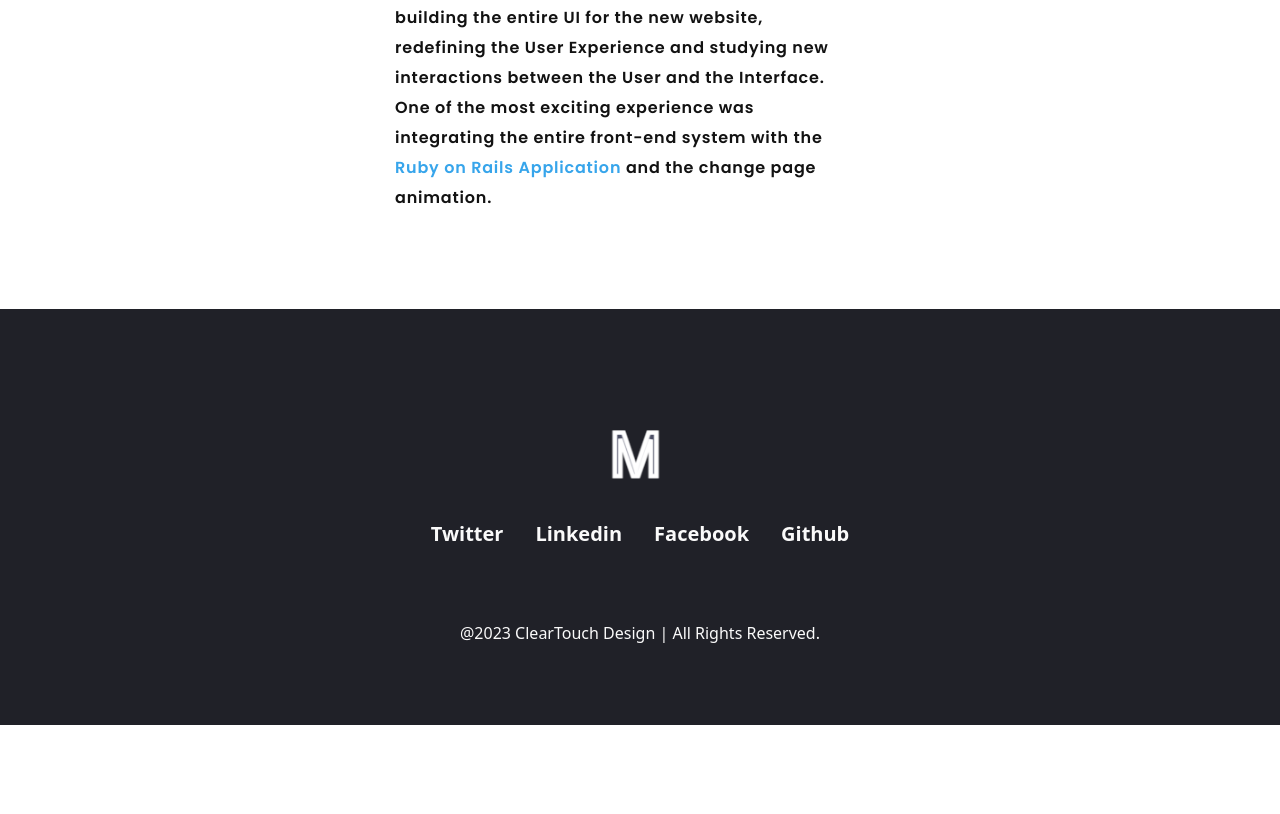
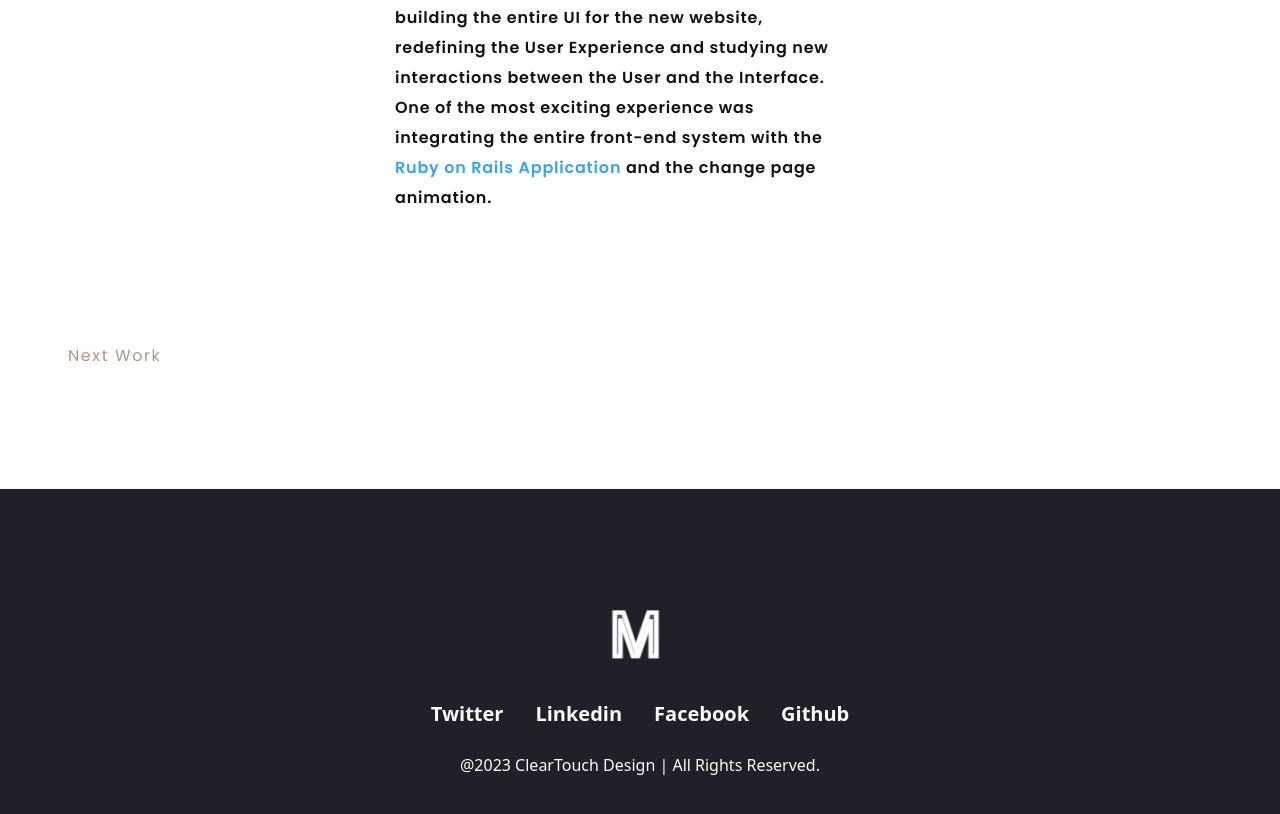
Before and after one commit to MahdiHasan943/final_portfolio, a Next.js app: page /works/1 in a window 1280 px wide. Shown: the part 1420-2234 px from the top of the page. Before the commit the page ends 2145 px from the top, so only its background shows below. Built offline with nearby package versions, Linux system fonts and the light colour scheme; no server answers; the database is empty; a web font is replaced by a local one.

Commit message:
done lot's of design in woekdetails page

```diff
--- a/app/works/[id]/page.js
+++ b/app/works/[id]/page.js
@@ -1,12 +1,19 @@
 "use client";
-import {motion} from "framer-motion"
-import { textVariant2 } from "@/utils/motion/motion";
+import { motion } from "framer-motion";
+import {
+  textVariant2,
+  textVariant3,
+  slideIn,
+  zoomIn,
+  fadeIn,
+  staggerContainer,
+} from "@/utils/motion/motion";
 import React, { useEffect, useState } from "react";
+import Link from "next/link";
 
 const page = ({ params }) => {
   const [workId, setWorkId] = useState();
   const [workDetails, setWorkDetails] = useState([]);
-
 
   useEffect(() => {
     const fetchPosts = async () => {
@@ -16,59 +23,115 @@ const page = ({ params }) => {
     };
     fetchPosts();
   }, [params?.id]);
+  console.log(workId?._id);
 
   // fetch workdetails
   useEffect(() => {
     const fetchPosts = async () => {
-    const response = await fetch('/api/worksdetails');
+      const response = await fetch("/api/worksdetails");
       const data = await response.json();
       setWorkDetails(data);
     };
     fetchPosts();
   }, []);
   // console.log(workDetails);
-  const filter = workDetails?.filter(wd => wd?.title === workId?.title)
+  const filter = workDetails?.filter((wd) => wd?.title === workId?.title);
   console.log(filter);
 
+  const [works, setWorks] = useState([]);
+  const fetchPosts = async () => {
+    const response = await fetch("/api/works");
+    const data = await response.json();
+
+    setWorks(data);
+  };
+
+  useEffect(() => {
+    fetchPosts();
+  }, []);
+
   return (
-    <div className="">
-      <div className=" w-full relative h-[500px] sm:h-[100vh] bg-cover bg-center bg-no-repeat"
+    <motion.div
+      variants={staggerContainer}
+      initial="hidden"
+      whileInView="show"
+      viewport={{ once: false, amount: 0.25 }}
+      className=""
+    >
+      <div
+        className=" w-full relative h-[500px] sm:h-[100vh] bg-cover bg-center bg-no-repeat"
         style={{ backgroundImage: `url(${workId?.image})` }}
-      ><div className="bg-[#000] absolute top-0 left-0 px-4 sm:px-16 opacity-[0.7] w-full h-full">
-
-
-        </div>
+      >
+        <div className="bg-[#000] absolute top-0 left-0 px-4 sm:px-16 opacity-[0.7] w-full h-full"></div>
         <div className="z-[100!important] flex flex-col justify-center items-center absolute top-0 left-0 px-4 sm:px-16  w-full h-full">
-
           <div className="pt-8 sm:pt-0">
-
-<h1 className="text-white text-center text-[30px]  capitalize sm:text-[80px] font-bold font-Arimo">{filter[0]?.title}</h1>
-<p  className="text-[#f6f5f5] text-center capitalize text-[16px] sm:text-[24px] font-semibold tracking-wide font-popping">{ workId?.details}</p>
+            <motion.h1
+              variants={textVariant2}
+              initial="hidden"
+              whileInView="show"
+              className="text-white text-center text-[30px]  capitalize sm:text-[80px] font-bold font-Arimo"
+            >
+              {filter[0]?.title}
+            </motion.h1>
+            <motion.p
+              variants={textVariant2}
+              initial="hidden"
+              whileInView="show"
+              className="text-[#f6f5f5] text-center capitalize text-[16px] sm:text-[24px] font-semibold tracking-wide font-popping"
+            >
+              {workId?.details}
+            </motion.p>
           </div>
         </div>
         <div className="absolute px-4 top-0 left-0 w-full h-full flex justify-center items-end">
-
           <div className="grid grid-cols-1 gap-2 sm:grid-cols-3 w-full text-center py-10">
-            <p className="text-[15px] text-[#37a5eb] font-bold font-popping"> ROLE <span className="px-2 text-white">FRONT-END DEVELOPER</span> </p>
-            <p className="text-[15px] text-[#37a5eb] font-bold font-popping"> CONTEXT  <span className="px-2 text-white">WEBSITE REDESIGN</span> </p>
-            <p className="text-[15px] text-[#37a5eb] font-bold font-popping"> PERIOD   <span className="px-2 text-white">MIDDLE 2020</span> </p>
+            <motion.p
+              variants={textVariant3}
+              initial="hidden"
+              whileInView="show"
+              className="text-[15px] text-[#37a5eb] font-bold font-popping"
+            >
+              {" "}
+              ROLE <span className="px-2 text-white">
+                FRONT-END DEVELOPER
+              </span>{" "}
+            </motion.p>
+            <motion.p
+              variants={textVariant3}
+              initial="hidden"
+              whileInView="show"
+              className="text-[15px] text-[#37a5eb] font-bold font-popping"
+            >
+              {" "}
+              CONTEXT <span className="px-2 text-white">
+                WEBSITE REDESIGN
+              </span>{" "}
+            </motion.p>
+            <motion.p
+              variants={textVariant3}
+              initial="hidden"
+              whileInView="show"
+              className="text-[15px] text-[#37a5eb] font-bold font-popping"
+            >
+              {" "}
+              PERIOD <span className="px-2 text-white">MIDDLE 2020</span>{" "}
+            </motion.p>
           </div>
         </div>
-
-
       </div>
       {/* after hero */}
       <div className="px-4  bg-[#060c10] py-14 sm:px-16">
         <div className="">
-        <h1 className="text-white text-center text-[25px]  capitalize sm:text-[60px] font-extrabold font-sofia">The Project</h1>
+          <h1 className="text-white text-center text-[25px]  capitalize sm:text-[60px] font-extrabold font-sofia">
+            The Project
+          </h1>
           <div className="mx-auto sm:w-[650px]">
-          <p  className="text-[#f6f5f5]  capitalize text-center sm:text-start text-[14px] sm:text-[18px]  tracking-wide font-popping">{ filter[0]?.details}</p>
+            <p className="text-[#f6f5f5]  capitalize text-center sm:text-start text-[14px] sm:text-[18px]  tracking-wide font-popping">
+              {filter[0]?.details}
+            </p>
             <div className="py-8 text-center">
               <a target="_blank" href={filter[0]?.ref}>
-              <div
-
-                      className="relative group main-about inline "
-                    >
+                <div className="relative group main-about inline ">
                   <button className="border border-[white] py-3 px-8  capitalize font-sofia text-[#f6f5f5] group-border-none ease-linear delay-200 group-hover:bg-white group-hover:text-[#000] font-bold text-[20px]">
                     visit website
                   </button>
@@ -91,13 +154,11 @@ useEffect(() => {
                       <path
                         d="M23.0681 11.9928L18.8183 7.75732L17.4065 9.17392L19.2419 11.0031L0.932836 11.0011L0.932617 13.0011L19.2373 13.0031L17.4158 14.8308L18.8324 16.2426L23.0681 11.9928Z"
                         fill="#ffffff"
-
                       ></path>{" "}
                     </g>
                   </svg>
                 </div>
               </a>
-
             </div>
           </div>
         </div>
@@ -121,7 +182,8 @@ useEffect(() => {
             whileInView="show"
             className="text-center text-[30px] sm:text-[40px] font-extrabold font-sofia py-3  text-[#4a4a4a]"
           >
-            Branding      </motion.h2>
+            Branding{" "}
+          </motion.h2>
 
           <div className="mx-auto py-4 sm:flex  justify-center  gap-10">
             <div className="">
@@ -141,17 +203,96 @@ useEffect(() => {
                 className="text-center mt-5 sm:text-start sm:w-[450px] text-[#121212] text-[16px]  font-popping font-semibold tracking-wider	 leading-[30px]"
               >
                 {" "}
-        As the  <span className="text-[#37a5eb]">Front-end Developer</span>, I was responsible of building the entire UI for the new website, redefining the User Experience and studying new interactions between the User and the Interface.
-
-One of the most exciting experience was integrating the entire front-end system with the <span className="text-[#37a5eb]"> Ruby on Rails Application </span> and the change page animation.
+                As the{" "}
+                <span className="text-[#37a5eb]">Front-end Developer</span>, I
+                was responsible of building the entire UI for the new website,
+                redefining the User Experience and studying new interactions
+                between the User and the Interface. One of the most exciting
+                experience was integrating the entire front-end system with the{" "}
+                <span className="text-[#37a5eb]">
+                  {" "}
+                  Ruby on Rails Application{" "}
+                </span>{" "}
+                and the change page animation.
               </motion.h3>
             </div>
-            <div className="pt-6 sm:pt-0"><img src={filter[0]?.figma} alt="" /></div>
+            <div className="pt-6 sm:pt-0">
+              <img
+                className="transform scale-100 hover:scale-110 transition-transform duration-500"
+                src={filter[0]?.figma}
+                alt=""
+              />
+            </div>
           </div>
         </div>
       </div>
       {/* nextg-project */}
+      <div className=" overflow-hidden  h-[180px] group relative   bg-white">
+        <div className="absolute top-0 left-0 w-full  h-full  translate-y-[-100%]  group-hover:translate-y-[0] ease-in-out delay-200 duration-500   bg-[#37a5eb]"></div>
+        <motion.div
+          variants={fadeIn("right", "tween", 0.2, 1)}
+          initial="hidden"
+          whileInView="show"
+          className="absolute px-4 sm:px-16 py-8 top-0 left-0 w-full h-full z-50"
+        >
+          <p className=" text-[#b29487] ml-[4px] group-hover:text-white ease-linear duration-500 delay-300  text-[16px]  font-popping  tracking-widest	 leading-[30px]">
+            Next Work
+          </p>
+          {workId?._id === "652126f3722726a8fa5ccd7c" && (
+            <Link
+              className="flex items-center justify-between"
+              href={`/works/${works[1]?._id}`}
+            >
+              <button className="underline underline-offset-4 text-[#1c1d25] group-hover:text-white ease-linear duration-500 delay-300 text-center text-[30px]  capitalize sm:text-[40px] font-bold font-Arimo  decoration-[#37a5eb]">
+                Project Passion blend bar
+              </button>
+              <p className="text-[60px] sm:mr-[200px] group-hover:translate-x-[50px] group-hover:text-white ease-linear duration-500 delay-300  text-black">
+                →
+              </p>
+            </Link>
+          )}
+          {workId?._id === "652126f3722726a8fa5ccd7d" && (
+            <Link
+              className="flex items-center justify-between"
+              href={`/works/${works[2]?._id}`}
+            >
+              <button className="underline underline-offset-4 text-[#1c1d25] group-hover:text-white ease-linear duration-500 delay-300 text-center text-[30px]  capitalize sm:text-[40px] font-bold font-Arimo  decoration-[#37a5eb]">
+                Project Cleartouch
+              </button>
+              <p className="text-[60px] sm:mr-[200px] group-hover:translate-x-[50px] group-hover:text-white ease-linear duration-500 delay-300  text-black">
+                →
+              </p>
+            </Link>
+          )}
+          {workId?._id === "652126f3722726a8fa5ccd7e" && (
+            <Link
+              className="flex items-center justify-between"
+              href={`/works/${works[3]?._id}`}
+            >
+              <button className="underline underline-offset-4 text-[#1c1d25] group-hover:text-white ease-linear duration-500 delay-300 text-center text-[30px]  capitalize sm:text-[40px] font-bold font-Arimo  decoration-[#37a5eb]">
+                Project PCosmetic
+              </button>
+              <p className="text-[60px] sm:mr-[200px] group-hover:translate-x-[50px] group-hover:text-white ease-linear duration-500 delay-300  text-black">
+                →
+              </p>
+            </Link>
+          )}
+          {workId?._id === "652126f3722726a8fa5ccd7f" && (
+            <Link
+              className="flex items-center justify-between"
+              href={`/works/${works[0]?._id}`}
+            >
+              <button className="underline underline-offset-4 text-[#1c1d25] group-hover:text-white ease-linear duration-500 delay-300 text-center text-[30px]  capitalize sm:text-[40px] font-bold font-Arimo  decoration-[#37a5eb]">
+                Project Lilyane James
+              </button>
+              <p className="text-[60px] sm:mr-[200px] group-hover:translate-x-[50px] group-hover:text-white ease-linear duration-500 delay-300  text-black">
+                →
+              </p>
+            </Link>
+          )}
+        </motion.div>
       </div>
+    </motion.div>
   );
 };
 
--- a/components/front-end/Footer/Footer.js
+++ b/components/front-end/Footer/Footer.js
@@ -55,7 +55,7 @@ const Footer = () => {
         ))
       }
         </div>
-    <p className='text-center text-[#fafafa] text-[16px] mt-16'>@2023 ClearTouch Design | All Rights Reserved.</p>
+    <p className='text-center text-[#fafafa] text-[16px] mt-4'>@2023 ClearTouch Design | All Rights Reserved.</p>
       </div>
 
     </section>
--- a/styles/globals.css
+++ b/styles/globals.css
@@ -230,6 +230,8 @@ body{
 
 /* for case study */
 
+
+
 .bgC{
   background: #204373;
   transform: translateX(-100%) !important;
--- a/utils/motion/motion.js
+++ b/utils/motion/motion.js
@@ -85,7 +85,22 @@ export const navVariants = {
         ease: 'easeIn',
       },
     },
-  };
+};
+export const textVariant3 = {
+  hidden: {
+    opacity: 0,
+    y: 20,
+  },
+  show: {
+    opacity: 1,
+    y: 0,
+    transition: {
+      type: 'tween',
+      ease: 'easeIn',
+      delay: 0.5, // Add a delay of 0.5 seconds
+    },
+  },
+};
 
   export const fadeIn = (direction, type, delay, duration) => ({
     hidden: {
```
Also changed, not shown: public/images/icons8-right-50.png (added), public/images/right-arrow-svgrepo-com.svg (added). Lines whose indentation alone changed are shown as unchanged.
